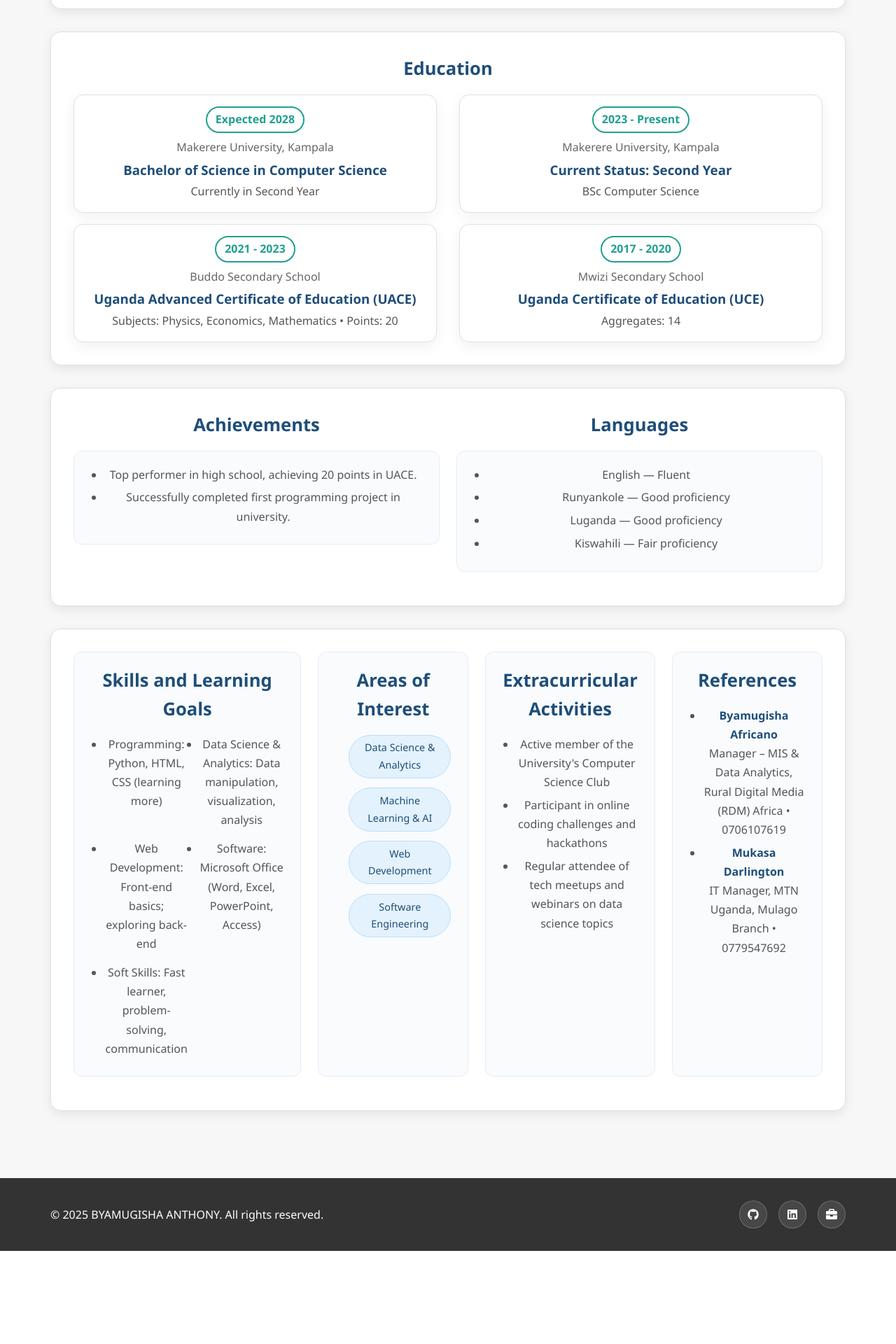
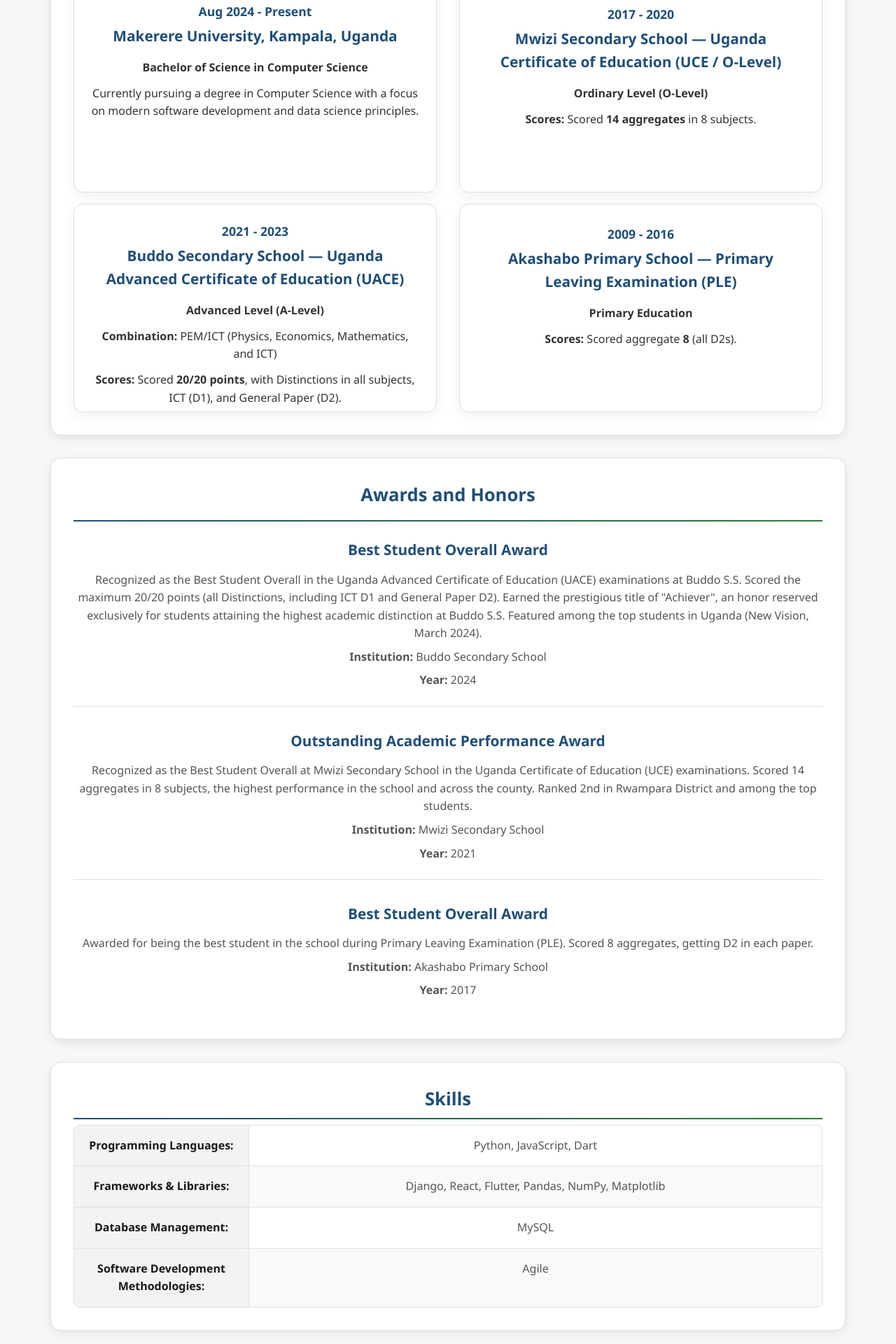
Before and after one commit to anthonybyamugisha/portifolio_website, a React (Create React App) app: page /resume in a window 1280 px wide. Shown: the part 680-2600 px from the top of the page at 70% size. Before the commit the page ends 2467 px from the top, so only its background shows below. Built offline with nearby package versions, Linux system fonts and the light colour scheme.

Commit message:
Polished my resume

```diff
--- a/src/App.css
+++ b/src/App.css
@@ -1495,6 +1495,26 @@
   font-size: 1.6rem;
 }
 
+.resume-section h2.personal-statement::after,
+.resume-section h2#awards::after,
+.resume-section h2#skills-heading::after,
+.resume-section h2#education::after {
+  content: '';
+  position: absolute;
+  bottom: -0.5rem;
+  left: 0;
+  width: 100%;
+  height: 2px;
+  background: linear-gradient(45deg, #1F4E79, #2E7D32);
+}
+
+.resume-section h2.personal-statement,
+.resume-section h2#awards,
+.resume-section h2#skills-heading,
+.resume-section h2#education {
+  position: relative;
+}
+
 /* Education Timeline */
 .edu-timeline {
   display: grid;
@@ -1508,12 +1528,159 @@
   gap: 1rem;
 }
 
+.edu-col .edu-item {
+  flex: 1;
+}
+
+.edu-col:first-child .edu-item {
+  min-height: 280px;
+  padding: 1.5rem;
+}
+
+/* Awards Section */
+.awards-list {
+  margin-top: 1rem;
+}
+
+.awards-list::before {
+  content: '';
+  display: block;
+  width: 100%;
+  height: 2px;
+  background: linear-gradient(45deg, #1F4E79, #2E7D32);
+  margin-bottom: 1.5rem;
+}
+
+.award-entry {
+  margin-bottom: 2rem;
+  padding-bottom: 1.5rem;
+  border-bottom: 1px solid #E0E0E0;
+}
+
+.award-entry:last-child {
+  border-bottom: none;
+  margin-bottom: 0;
+}
+
+.award-entry h3 {
+  color: #1F4E79;
+  font-size: 1.3rem;
+  font-weight: 600;
+  margin-bottom: 0.8rem;
+}
+
+.award-entry p {
+  margin-bottom: 0.5rem;
+  line-height: 1.6;
+  color: #555555;
+}
+
+.award-entry p:last-child {
+  margin-bottom: 0;
+}
+
+/* Skills Table */
+.skills-table {
+  margin-top: 1rem;
+  border: 1px solid #E0E0E0;
+  border-radius: 8px;
+  overflow: hidden;
+}
+
+.skill-row {
+  display: flex;
+  border-bottom: 1px solid #E0E0E0;
+}
+
+.skill-row:nth-child(even) {
+  background-color: #F8F9FA;
+}
+
+.skill-row:last-child {
+  border-bottom: none;
+}
+
+.skill-category {
+  flex: 0 0 250px;
+  padding: 1rem;
+  background-color: #F1F3F4;
+  font-weight: 600;
+  color: #1A1A1A;
+  border-right: 1px solid #E0E0E0;
+}
+
+.skill-items {
+  flex: 1;
+  padding: 1rem;
+  color: #555555;
+  line-height: 1.6;
+}
+
+/* References Section */
+.references-list {
+  margin-top: 1rem;
+}
+
+.reference-entry {
+  margin-bottom: 2rem;
+  padding-bottom: 1.5rem;
+  border-bottom: 1px solid #E0E0E0;
+}
+
+.reference-entry:last-child {
+  border-bottom: none;
+  margin-bottom: 0;
+}
+
+.reference-entry h3 {
+  color: #1F4E79;
+  font-size: 1.3rem;
+  font-weight: 600;
+  margin-bottom: 0.8rem;
+}
+
+.reference-entry p {
+  margin-bottom: 0.5rem;
+  line-height: 1.6;
+  color: #555555;
+}
+
+.reference-entry p:last-child {
+  margin-bottom: 0;
+}
+
 .edu-item {
   background: #FFFFFF;
   border: 1px solid #E0E0E0;
   border-radius: 14px;
-  padding: 1rem 1.25rem;
+  padding: 1.75rem;
   box-shadow: 0 6px 20px rgba(0, 0, 0, 0.06);
+  min-height: 280px;
+  display: flex;
+  flex-direction: column;
+  justify-content: flex-start;
+}
+
+.edu-item p {
+  margin-bottom: 0.7rem;
+  line-height: 1.6;
+}
+
+.edu-item p:first-child {
+  color: #1F4E79;
+  font-size: 1.1rem;
+  margin-bottom: 0.3rem;
+}
+
+.edu-item p:last-child {
+  margin-bottom: 0;
+}
+
+.edu-item h3 {
+  margin-bottom: 1rem;
+  color: #1F4E79;
+  font-size: 1.3rem;
+  font-weight: 600;
 }
 
 .edu-pill {
--- a/src/pages/Resume.js
+++ b/src/pages/Resume.js
@@ -7,26 +7,10 @@
         <h1>BYAMUGISHA ANTHONY</h1>
         <p>Aspiring Computer Scientist and Data Enthusiast</p>
         <p className="contact-line">Makerere, Kampala • +256748161708 / +256769864032 • byamugishanthony@gmail.com</p>
-        <div className="resume-actions">
-          <a className="resume-download" href="/resume.pdf" download>
-            <i className="fas fa-file-download"></i>
-            Download CV
-          </a>
-        </div>
       </header>
-      <nav className="resume-nav">
-        <a href="#personal-statement">Statement</a>
-        <a href="#education">Education</a>
-        <a href="#skills">Skills</a>
-        <a href="#interests">Interests</a>
-        <a href="#languages">Languages</a>
-        <a href="#achievements">Achievements</a>
-        <a href="#activities">Activities</a>
-        <a href="#references">References</a>
-      </nav>
 
       <section className="resume-section" id="personal-statement">
-        <h2>Personal Statement</h2>
+        <h2 className="personal-statement">Personal Statement</h2>
         <p>
           Enthusiastic and dedicated first-year Computer Science student at Makerere University with a growing
           passion for data science and analytics. Fast learner with strong problem-solving skills and eagerness to
@@ -36,49 +20,97 @@
       </section>
 
       <section className="resume-section" id="education">
-        <h2>Education</h2>
+        <h2 id="education">Education</h2>
         <div className="edu-timeline">
           <div className="edu-col">
             <div className="edu-item">
-              <span className="edu-pill">Expected 2028</span>
-              <p className="edu-institution">Makerere University, Kampala</p>
-              <h3 className="edu-title">Bachelor of Science in Computer Science</h3>
-              <p className="edu-meta">Currently in Second Year</p>
+              <p><strong>Aug 2024 - Present</strong></p>
+              <h3>Makerere University, Kampala, Uganda</h3>
+              <p><strong>Bachelor of Science in Computer Science</strong></p>
+              <p>Currently pursuing a degree in Computer Science with a focus on modern software development and data science principles.</p>
             </div>
+
             <div className="edu-item">
-              <span className="edu-pill">2021 - 2023</span>
-              <p className="edu-institution">Buddo Secondary School</p>
-              <h3 className="edu-title">Uganda Advanced Certificate of Education (UACE)</h3>
-              <p className="edu-meta">Subjects: Physics, Economics, Mathematics • Points: 20</p>
+              <p><strong>2021 - 2023</strong></p>
+              <h3>Buddo Secondary School — Uganda Advanced Certificate of Education (UACE)</h3>
+              <p><strong>Advanced Level (A-Level)</strong></p>
+              <p><strong>Combination:</strong> PEM/ICT (Physics, Economics, Mathematics, and ICT)</p>
+              <p><strong>Scores:</strong> Scored <strong>20/20 points</strong>, with Distinctions in all subjects, ICT (D1), and General Paper (D2).</p>
             </div>
           </div>
+
           <div className="edu-col">
             <div className="edu-item">
-              <span className="edu-pill">2023 - Present</span>
-              <p className="edu-institution">Makerere University, Kampala</p>
-              <h3 className="edu-title">Current Status: Second Year</h3>
-              <p className="edu-meta">BSc Computer Science</p>
+              <p><strong>2017 - 2020</strong></p>
+              <h3>Mwizi Secondary School — Uganda Certificate of Education (UCE / O-Level)</h3>
+              <p><strong>Ordinary Level (O-Level)</strong></p>
+              <p><strong>Scores:</strong> Scored <strong>14 aggregates</strong> in 8 subjects.</p>
             </div>
+
             <div className="edu-item">
-              <span className="edu-pill">2017 - 2020</span>
-              <p className="edu-institution">Mwizi Secondary School</p>
-              <h3 className="edu-title">Uganda Certificate of Education (UCE)</h3>
-              <p className="edu-meta">Aggregates: 14</p>
+              <p><strong>2009 - 2016</strong></p>
+              <h3>Akashabo Primary School — Primary Leaving Examination (PLE)</h3>
+              <p><strong>Primary Education</strong></p>
+              <p><strong>Scores:</strong> Scored aggregate <strong>8</strong> (all D2s).</p>
             </div>
           </div>
         </div>
       </section>
 
-      <section className="resume-section two-col">
-        <div>
-          <h2 id="achievements">Achievements</h2>
-          <div className="resume-card">
-            <ul>
-              <li>Top performer in high school, achieving 20 points in UACE.</li>
-              <li>Successfully completed first programming project in university.</li>
-            </ul>
+      <section className="resume-section" id="awards">
+        <h2>Awards and Honors</h2>
+        <div className="awards-list">
+          <div className="award-entry">
+            <h3>Best Student Overall Award</h3>
+            <p>Recognized as the Best Student Overall in the Uganda Advanced Certificate of Education (UACE) examinations at Buddo S.S. Scored the maximum 20/20 points (all Distinctions, including ICT D1 and General Paper D2). Earned the prestigious title of "Achiever", an honor reserved exclusively for students attaining the highest academic distinction at Buddo S.S. Featured among the top students in Uganda (New Vision, March 2024).</p>
+            <p><strong>Institution:</strong> Buddo Secondary School</p>
+            <p><strong>Year:</strong> 2024</p>
+          </div>
+
+
+
+          <div className="award-entry">
+            <h3>Outstanding Academic Performance Award</h3>
+            <p>Recognized as the Best Student Overall at Mwizi Secondary School in the Uganda Certificate of Education (UCE) examinations. Scored 14 aggregates in 8 subjects, the highest performance in the school and across the county. Ranked 2nd in Rwampara District and among the top students.</p>
+            <p><strong>Institution:</strong> Mwizi Secondary School</p>
+            <p><strong>Year:</strong> 2021</p>
+          </div>
+
+          <div className="award-entry">
+            <h3>Best Student Overall Award</h3>
+            <p>Awarded for being the best student in the school during Primary Leaving Examination (PLE). Scored 8 aggregates, getting D2 in each paper.</p>
+            <p><strong>Institution:</strong> Akashabo Primary School</p>
+            <p><strong>Year:</strong> 2017</p>
           </div>
         </div>
+      </section>
+
+      <section className="resume-section" id="skills">
+        <h2 id="skills-heading">Skills</h2>
+        <div className="skills-table">
+                      <div className="skill-row">
+              <div className="skill-category">Programming Languages:</div>
+              <div className="skill-items">Python, JavaScript, Dart</div>
+            </div>
+                      <div className="skill-row">
+              <div className="skill-category">Frameworks & Libraries:</div>
+              <div className="skill-items">Django, React, Flutter, Pandas, NumPy, Matplotlib</div>
+            </div>
+                      <div className="skill-row">
+              <div className="skill-category">Database Management:</div>
+              <div className="skill-items">MySQL</div>
+            </div>
+
+                      <div className="skill-row">
+              <div className="skill-category">Software Development Methodologies:</div>
+              <div className="skill-items">Agile</div>
+            </div>
+
+
+        </div>
+      </section>
+
+      <section className="resume-section">
         <div>
           <h2 id="languages">Languages</h2>
           <div className="resume-card">
@@ -93,45 +125,23 @@
       </section>
 
       <section className="resume-section grid">
-        <div className="resume-card">
-          <h2 id="skills">Skills and Learning Goals</h2>
-          <ul className="skills-list">
-            <li>Programming: Python, HTML, CSS (learning more)</li>
-            <li>Data Science & Analytics: Data manipulation, visualization, analysis</li>
-            <li>Web Development: Front-end basics; exploring back-end</li>
-            <li>Software: Microsoft Office (Word, Excel, PowerPoint, Access)</li>
-            <li>Soft Skills: Fast learner, problem-solving, communication</li>
-          </ul>
-        </div>
-        <div className="resume-card">
-          <h2 id="interests">Areas of Interest</h2>
-          <ul className="tags">
-            <li>Data Science & Analytics</li>
-            <li>Machine Learning & AI</li>
-            <li>Web Development</li>
-            <li>Software Engineering</li>
-          </ul>
-        </div>
-        <div className="resume-card">
-          <h2 id="activities">Extracurricular Activities</h2>
-          <ul>
-            <li>Active member of the University's Computer Science Club</li>
-            <li>Participant in online coding challenges and hackathons</li>
-            <li>Regular attendee of tech meetups and webinars on data science topics</li>
-          </ul>
-        </div>
+
+
+
         <div className="resume-card">
           <h2 id="references">References</h2>
-          <ul className="references">
-            <li>
-              <strong>Byamugisha Africano</strong><br/>
-              Manager – MIS & Data Analytics, Rural Digital Media (RDM) Africa • 0706107619
-            </li>
-            <li>
-              <strong>Mukasa Darlington</strong><br/>
-              IT Manager, MTN Uganda, Mulago Branch • 0779547692
-            </li>
-          </ul>
+          <div className="references-list">
+            <div className="reference-entry">
+              <h3>Byamugisha Africano</h3>
+              <p><strong>Manager – MIS & Data Analytics</strong> at Rural Digital Media (RDM) Africa</p>
+              <p>Phone: 0706107619</p>
+            </div>
+            <div className="reference-entry">
+              <h3>Mukasa Darlington</h3>
+              <p><strong>IT Manager</strong> at MTN Uganda, Mulago Branch</p>
+              <p>Phone: 0779547692</p>
+            </div>
+          </div>
         </div>
       </section>
     </div>
```
